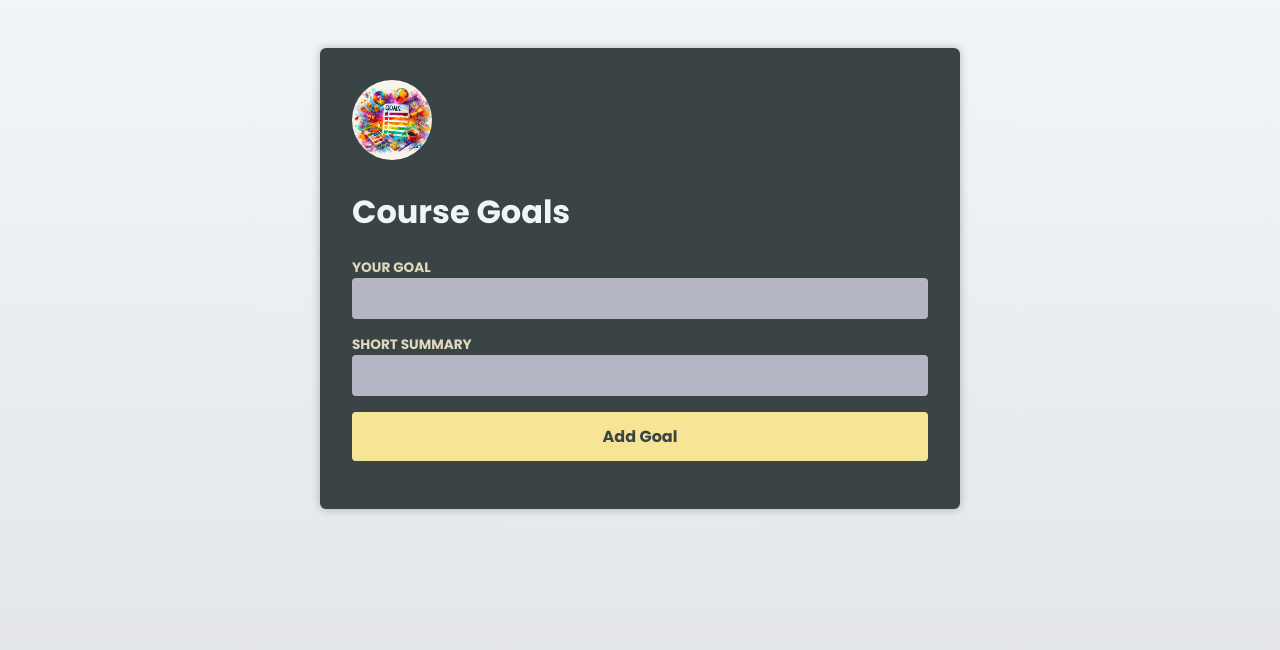
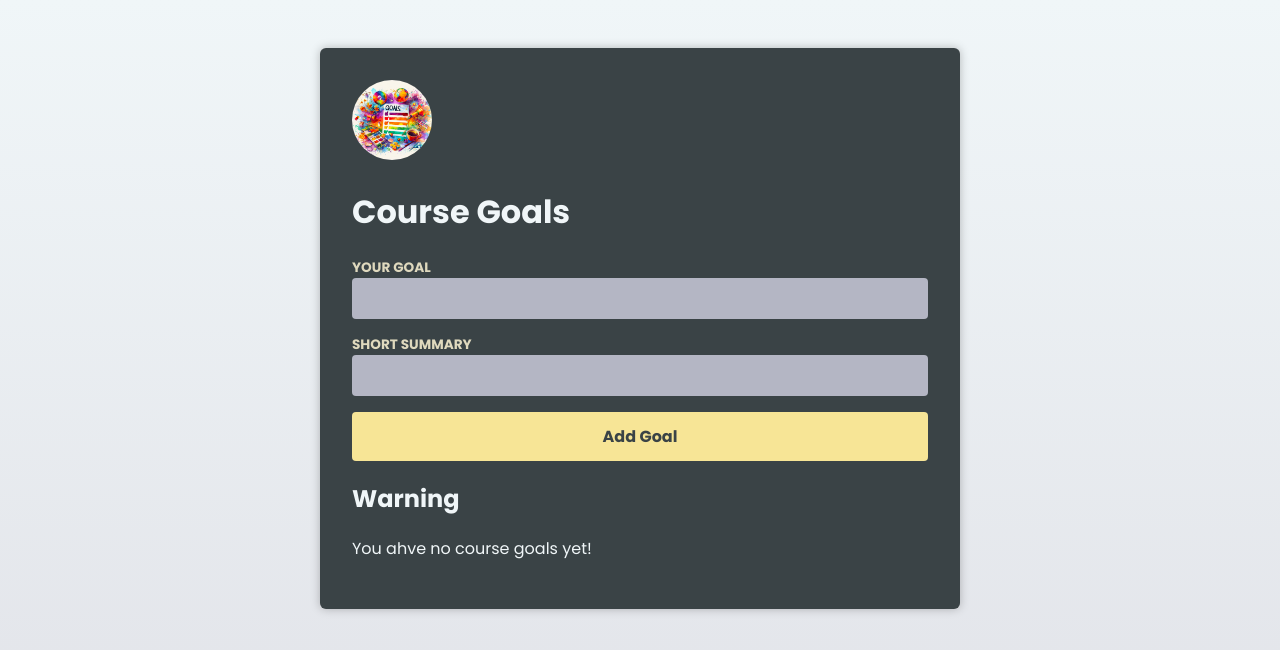
Before and after one commit to wozza0212/ReactTypescriptPracticalGuide, a React (Vite) app in the folder TypescriptWithReact/Project/react-ts-basics/: page / in a window 1280 px wide. Shown: the top 650 px of the page. Built offline with nearby package versions, Linux system fonts and the light colour scheme.

Commit message:
finished video 46

```diff
--- a/TypescriptWithReact/Project/react-ts-basics/src/components/CourseGoalsList.tsx
+++ b/TypescriptWithReact/Project/react-ts-basics/src/components/CourseGoalsList.tsx
@@ -1,5 +1,8 @@
 import CourseGoal from "./CourseGoals"
 import type { CoarseGoal as CourseGoalProps } from "../App"
+import InfoBox from "./infoBox"
+import { ReactNode } from "react";
+
 type CourseGoalListProps = {
     goals:
         CourseGoalProps[];
@@ -8,10 +11,22 @@ type CourseGoalListProps = {
 }
 
 const CourseGoalsList = ({goals, onDelete}: CourseGoalListProps) => {
+    if (goals.length === 0) {
+        return <InfoBox mode='hint'>You ahve no course goals yet!</InfoBox>
+    }
+
+    let warningBox: ReactNode;
+
+    if (goals.length >= 4) {
+        warningBox = (
+            <InfoBox mode='warning'>You have reached the maximum number of goals!</InfoBox>
+        );
+    }
     return (
+        <>
+        {warningBox}
         <ul>
         {goals.map((goal) => (
-
             <li key={goal.id}>
               <CourseGoal id={goal.id} title={goal.title} onDelete={onDelete}>
                 <p>{goal.description}</p>
@@ -19,6 +34,7 @@ const CourseGoalsList = ({goals, onDelete}: CourseGoalListProps) => {
             </li>
         ))}
         </ul>
+        </>
     )
 
 
--- /dev/null
+++ b/TypescriptWithReact/Project/react-ts-basics/src/components/infoBox.tsx
@@ -0,0 +1,26 @@
+import { ReactNode } from "react";
+
+type InfoBoxProps = {
+  children: ReactNode;
+  mode: "warning" | "hint";
+};
+
+const InfoBox = ({ mode, children }: InfoBoxProps) => {
+  if (mode === "hint") {
+    return (
+      <aside className="infobox infobox-hint">
+        <h2>Warning</h2>
+        <p>{children}</p>
+      </aside>
+    );
+  } else if (mode === "warning") {
+    return (
+      <aside className="infobox infobox-warning warning--medium">
+        <h2>Warning</h2>
+        <p>{children}</p>
+      </aside>
+    );
+  }
+};
+
+export default InfoBox;
```
